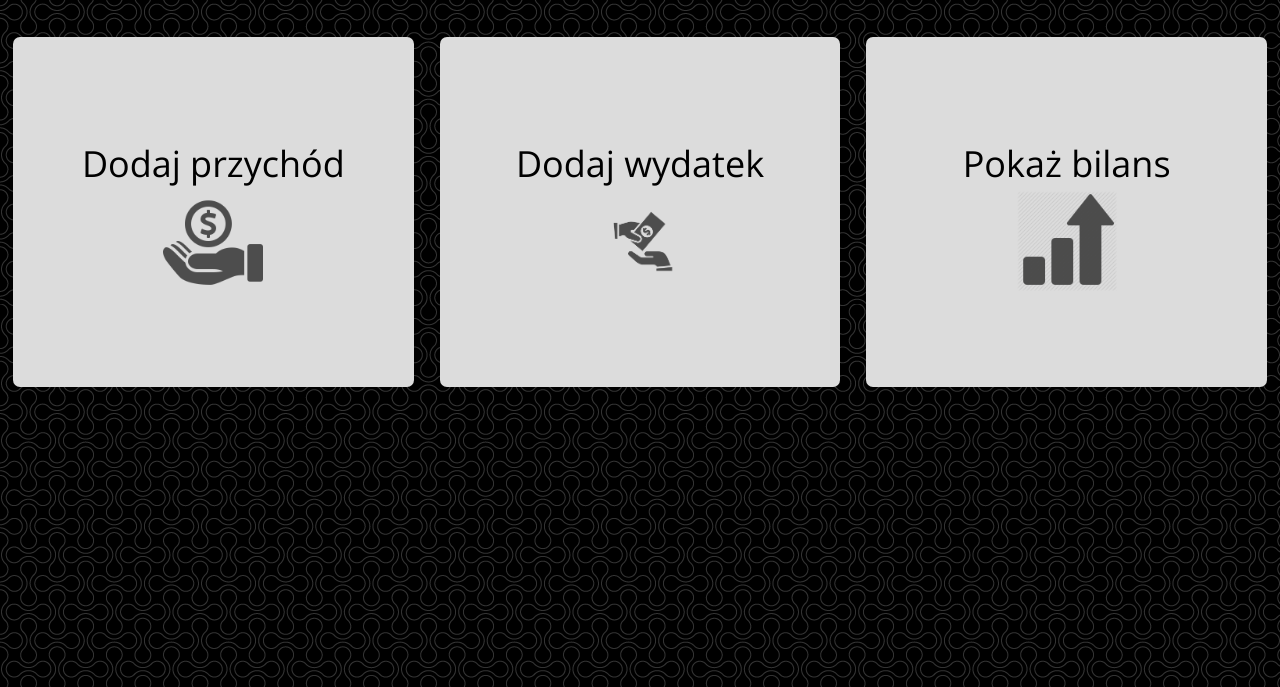
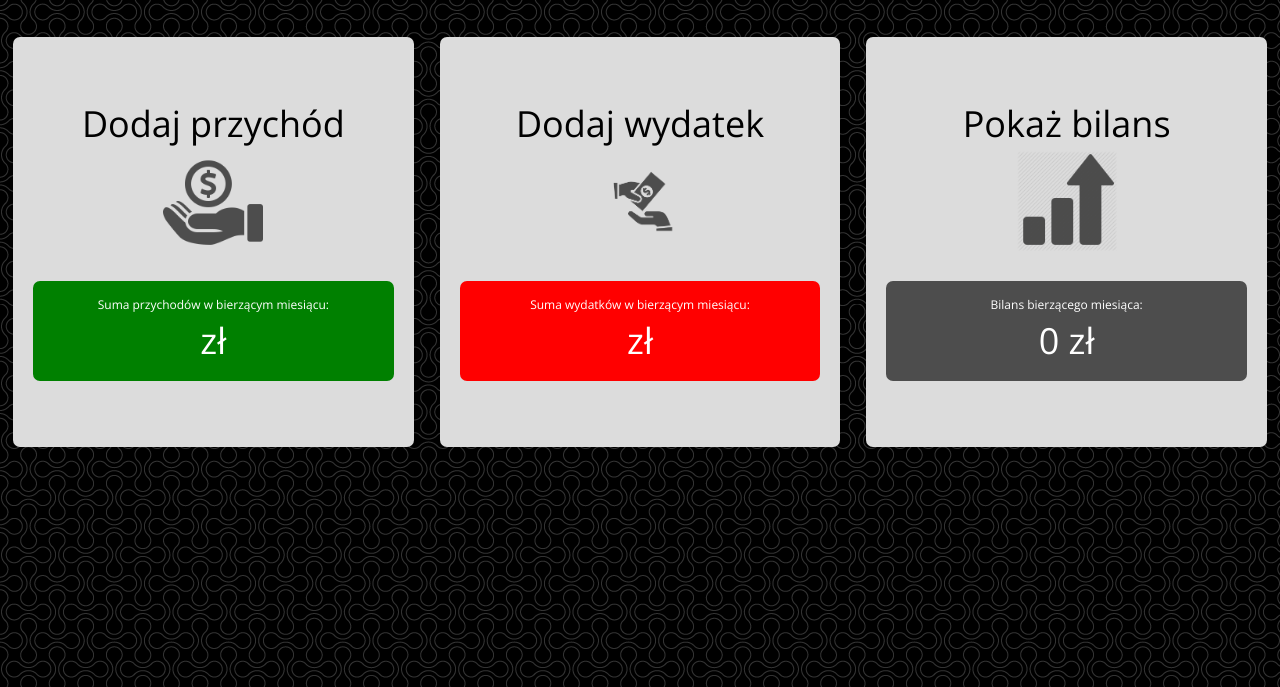
Before and after one commit to mprzybycien/Wallet-WEB, a PHP site: page /home.php in a window 1280 px wide. Shown: the part 96-783 px from the top of the page. Run offline with PHP 8.4, Linux system fonts and the light colour scheme; the visitor is signed in with stand-in values (Sample User, id 1); tables that the repository leaves empty or names only in its code hold one stand-in row (values such as "Sample post"); some libraries are stand-ins or nearby versions.

Commit message:
send incomes and expenses data do database. home screen corrected

```diff
--- a/addNewIncome.php
+++ b/addNewIncome.php
@@ -42,8 +42,9 @@
                 $_SESSION['formSuccess'] = "Dodano nowy przychód!";
                 header('Location: home.php');
             }
+    $connection->close();
         }
-        $connection->close();
+
 }
 catch(Exception $e)
 {
--- a/expensesCategories.php
+++ b/expensesCategories.php
@@ -84,7 +84,7 @@
                         $name = $categoryRecord['name'];
                         $id = $categoryRecord['id'];
 
-                        echo '<div class=categoryName id=C'.$id.'>'.$name.'    '.$id.'</div>';
+                        echo '<div class=categoryName id=C'.$id.'>'.$name.'   </div>';
                         echo '<div class=categoryEdit id=E'.$id.'><a href="#" class=buttonLink title="Edytuj"><i class="icon-pencil"></i></a></div>';
                         echo'<div class=categoryRemove id=R'.$id.'><a href="#" class=buttonLink title="Usuń"><i class="icon-trash"></i></a></div>';
                         echo '<div style="clear: both;"></div>';
--- a/home.php
+++ b/home.php
@@ -90,6 +90,44 @@
 							<div class="img1">
 							<img src="img/income.png" alt="income">
 							</div>
+                            <div class="incomeTile">
+                                <div class="tileDescribe">Suma przychodów w bierzącym miesiącu:</div>
+
+                                <?php
+                                require_once "connect.php";
+                                mysqli_report(MYSQLI_REPORT_STRICT);
+                                try
+                                {
+                                $connection = @new mysqli( $host, $db_user, $db_password, $db_name );
+
+                                if ( $connection->connect_errno != 0 ) throw new Exception (mysqli_connect_errno());
+
+
+                                else {
+                                $monthStartDate = date('Ym00');
+                                $actualDate = date('Ymd');
+                                $userId = $_SESSION['id'];
+
+                                $result = $connection->query("SELECT incomes.user_id, SUM(incomes.amount) AS incomeSum FROM incomes WHERE date_of_income>='$monthStartDate'");
+
+                                $record = $result->fetch_assoc();
+
+                                $_SESSION['incomeSum'] = $record['incomeSum'];
+                                echo $_SESSION['incomeSum']." zł";
+
+                                $connection->close();
+
+                                }
+                                }
+                                catch(Exception $e)
+                                {
+                                    echo '<span style="color:red;">Błąd serwera, przepraszamy za niedogodności i prosimy o rejestrację w innym terminie </span>';
+                                    echo '<br />Informacja deweloperska:'.$e;
+                                }
+
+                                ?>
+
+                            </div>
 						</div>
 
 					</div>
@@ -99,6 +137,42 @@
 							<div class="img1">
 								<img src="img/expense.png" alt="expense">
 							</div>
+                            <div class="expenseTile">
+                                <div class="tileDescribe">
+                                    Suma wydatków w bierzącym miesiącu:</div>
+                                    <?php
+                                    require_once "connect.php";
+                                    mysqli_report(MYSQLI_REPORT_STRICT);
+                                    try
+                                    {
+                                    $connection = @new mysqli( $host, $db_user, $db_password, $db_name );
+
+                                    if ( $connection->connect_errno != 0 ) throw new Exception (mysqli_connect_errno());
+
+
+                                    else {
+                                    $monthStartDate = date('Ym00');
+                                    $actualDate = date('Ymd');
+                                    $userId = $_SESSION['id'];
+
+                                    $result = $connection->query("SELECT expenses.user_id, SUM(expenses.amount) AS expenseSum FROM expenses WHERE date_of_expense>='$monthStartDate'");
+
+                                    $record = $result->fetch_assoc();
+                                    $_SESSION['expenseSum'] = $record['expenseSum'];
+                                    echo $_SESSION['expenseSum']." zł";
+
+                                    $connection->close();
+
+                                    }
+                                    }
+                                    catch(Exception $e)
+                                    {
+                                        echo '<span style="color:red;">Błąd serwera, przepraszamy za niedogodności i prosimy o rejestrację w innym terminie </span>';
+                                        echo '<br />Informacja deweloperska:'.$e;
+                                    }
+
+                                    ?>
+                            </div>
 						</div>
 					</div>
 					<div class="col-md-4 btn btn-grey">
@@ -108,6 +182,16 @@
 							<div class="img1">
 								<img src="img/chart.png" alt="chart">
 							</div>
+                            <div class="balanceTile">
+                                <div class="tileDescribe">
+                                    Bilans bierzącego miesiąca:</div>
+                                <?php
+
+                                $balance = $_SESSION['incomeSum'] - $_SESSION['expenseSum'];
+                                echo $balance." zł";
+
+                                ?>
+                            </div>
 						</div>
 						</a>
 					</div>
@@ -200,8 +284,8 @@
       </div>
       <div class="modal-body">
         <form method="post" action="addNewExpense.php">
-			Kwota transakcji, PLN: <br/> <input value="0" type="number" name="incomeAmount" step="0.01" min="0.01" /> <br/>
-			Data transakcji: <br/> <input type="date" name="date"  /> <br/>
+			Kwota transakcji, PLN: <br/> <input value="0" type="number" name="expenseAmount" step="0.01" min="0.01" /> <br/>
+			Data transakcji: <br/> <input type="date" value="<?php echo date('Y-m-d'); ?>" name="expenseDate"  /> <br/>
 			Cel: <br />
             <?php
                     require_once "connect.php";
@@ -243,7 +327,7 @@
                             if(!$catergories) throw new Exception($connection->error);
                             $howManyRows = $catergories->num_rows;
                             echo 'Metoda płatności <br />';
-                            echo '<select name="paymentMethods">';
+                            echo '<select name="paymentMethod">';
                             for ($i = 1; $i <= $howManyRows; $i++)
                             {
                                 $categoryRecord = $catergories->fetch_assoc();
@@ -261,7 +345,7 @@
                             echo '<br />Informacja deweloperska:'.$e;
                         }
                     ?>
-            Komentarz do transakcji: <br/> <input type="text" name="incomeComment" placeholder="Twój komentarz" /> <br/>
+            Komentarz do transakcji: <br/> <input type="text" name="expenseComment" placeholder="Twój komentarz" /> <br/>
 
       <div class="modal-footer">
         <button type="button" class="btn btn-secondary" data-dismiss="modal">Zamknij</button>
@@ -271,6 +355,7 @@
     </div>
   </div>
 </div>
+    </div>
 
 <div class="modal fade" id="changePassModal" tabindex="-1" aria-hidden="true">
   <div class="modal-dialog">
--- a/incomesCategories.php
+++ b/incomesCategories.php
@@ -84,7 +84,7 @@
                         $name = $categoryRecord['name'];
                         $id = $categoryRecord['id'];
 
-                        echo '<div class=categoryName id=C'.$id.'>'.$name.'    '.$id.'</div>';
+                        echo '<div class=categoryName id=C'.$id.'>'.$name.'</div>';
                         echo '<div class=categoryEdit id=E'.$id.'><a href="#" class=buttonLink title="Edytuj"><i class="icon-pencil"></i></a></div>';
                         echo'<div class=categoryRemove id=R'.$id.'><a href="#" class=buttonLink title="Usuń"><i class="icon-trash"></i></a></div>';
                         echo '<div style="clear: both;"></div>';
--- a/main.css
+++ b/main.css
@@ -73,11 +73,11 @@
 	font-size: 36px;
 	margin-top: 30px;
 	width: 100%;
-	height: 350px;
+	height: 410px;
 	background-color: #DCDCDC;
 	float: left;
 	text-align: center;
-	padding-top: 100px;
+	padding-top: 60px;
 	padding-left: 20px;
 	padding-right: 20px;
 
@@ -88,7 +88,65 @@
 	cursor: pointer;
 	background-color: #3E96FF;
 }
+.tile .incomeTile
+{
+    background-color: green;
+    margin-left: auto;
+    margin-right: auto;
+    margin-top: 30px;
+    width: auto;
+	height: 100px;
+    border-color: black;
+    border-radius: 7px;
+    color: white;
+    padding-top: 15px;
+}
 
+.tile .incomeTile .tileDescribe
+{
+    color: white;
+    font-size: 12px;
+}
+
+.tile .expenseTile
+{
+    background-color: red;
+    margin-left: auto;
+    margin-right: auto;
+    margin-top: 30px;
+    width: auto;
+	height: 100px;
+    border-color: black;
+    border-radius: 7px;
+    color: white;
+    padding-top: 15px;
+}
+
+.tile .expenseTile .tileDescribe
+{
+    color: white;
+    font-size: 12px;
+}
+
+.tile .balanceTile
+{
+    background-color: #4d4d4d;
+    margin-left: auto;
+    margin-right: auto;
+    margin-top: 30px;
+    width: auto;
+	height: 100px;
+    border-color: black;
+    border-radius: 7px;
+    color: white;
+    padding-top: 15px;
+}
+
+.tile .balanceTile .tileDescribe
+{
+    color: white;
+    font-size: 12px;
+}
 
 .img1
 {
--- a/methodsCategories.php
+++ b/methodsCategories.php
@@ -83,7 +83,7 @@
                         $name = $categoryRecord['name'];
                         $id = $categoryRecord['id'];
 
-                        echo '<div class=categoryName id=C'.$id.'>'.$name.'    '.$id.'</div>';
+                        echo '<div class=categoryName id=C'.$id.'>'.$name.'    </div>';
                         echo '<div class=categoryEdit id=E'.$id.'><a href="#" class=buttonLink title="Edytuj"><i class="icon-pencil"></i></a></div>';
                         echo'<div class=categoryRemove id=R'.$id.'><a href="#" class=buttonLink title="Usuń"><i class="icon-trash"></i></a></div>';
                         echo '<div style="clear: both;"></div>';
```
Also changed, not shown: addNewExpense.php (added, +68 -0 lines).
